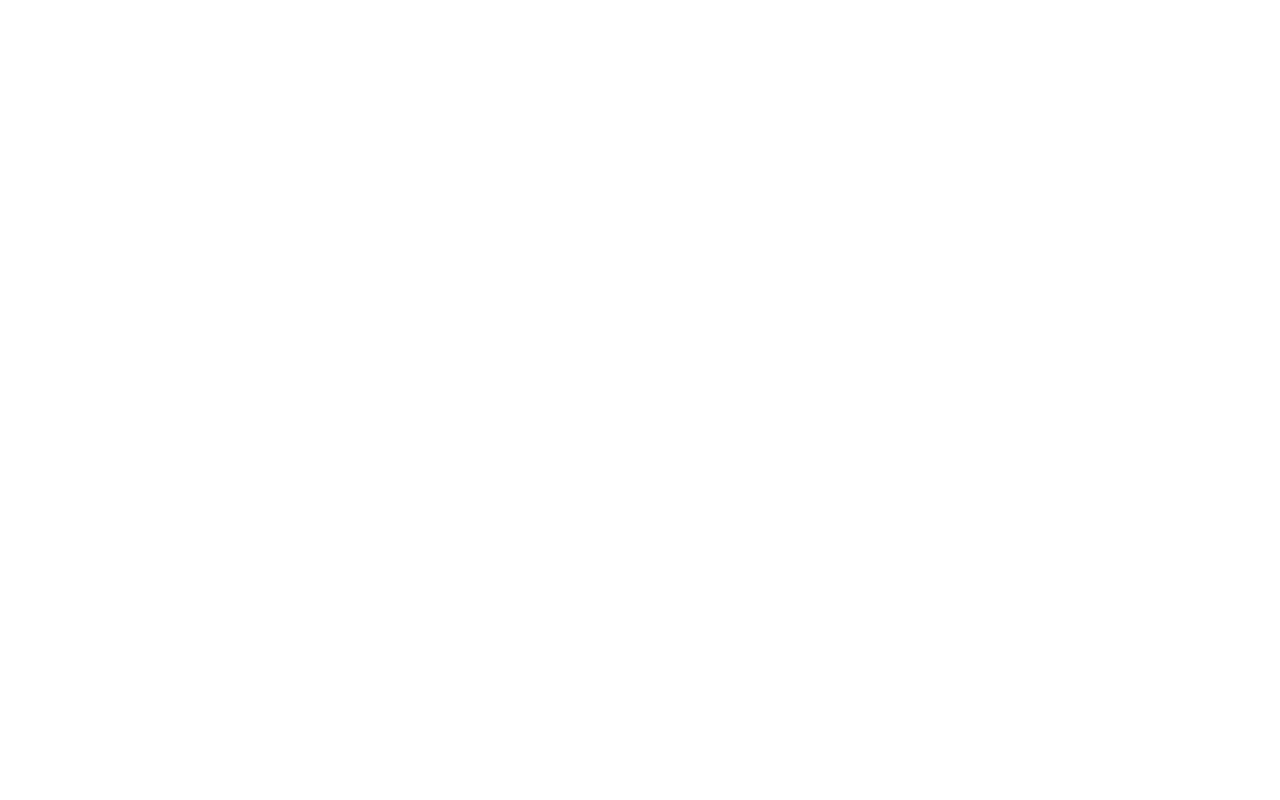
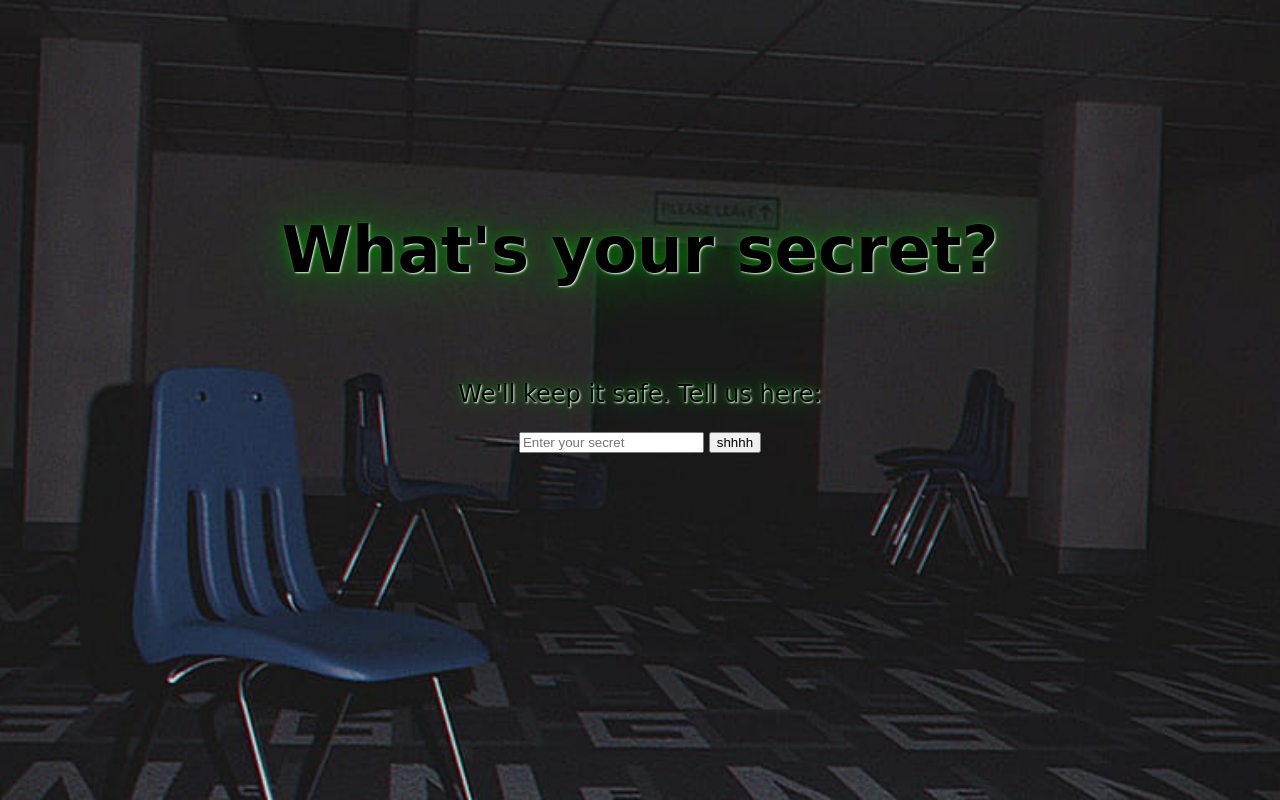
Before and after one commit to modJordan/cipherText, a plain HTML site: page index.html in a window 1280 px wide. Drawn offline with Linux system fonts and the light colour scheme; a web font is replaced by a local one.

Commit message:
added function to display input message in console log.

```diff
--- a/css/styles.css
+++ b/css/styles.css
@@ -5,10 +5,11 @@ h1 {
   text-shadow: 1px 1px 2px whitesmoke, 0 0 1em green, 0 0 0.2em green;
 }
 
-h2 {
+label {
   font-family: 'Grenze Gotisch', cursive;
   color: black;
   font-weight: 400;
+  font-size: x-large;
   text-shadow: 1px 1px 2px whitesmoke, 0 0 1em green, 0 0 0.2em green;
 }
 
--- a/index.html
+++ b/index.html
@@ -0,0 +1,47 @@
+<!DOCTYPE html>
+
+<html>
+
+<head>
+  <meta charset="utf-8">
+  <meta http-equiv="X-UA-Compatible" content="IE=edge">
+  <title>Keep it secret. Keep it Safe.</title>
+  <meta name="description" content="">
+  <meta name="viewport" content="width=device-width, initial-scale=1">
+  <script type="text/javascript" src="js/script.js"></script>
+  <link href="css/styles.css" rel="stylesheet" type="text/css">
+  <link rel="preconnect" href="https://fonts.googleapis.com">
+  <link rel="preconnect" href="https://fonts.gstatic.com" crossorigin>
+  <link
+    href="https://fonts.googleapis.com/css2?family=Grenze+Gotisch:wght@400;900&family=Libre+Baskerville&family=Playfair+Display&family=Shrikhand&display=swap"
+    rel="stylesheet">
+  <style>
+    body {
+      background-image: url('img/liminal.jpg');
+      background-repeat: repeat;
+      background-size: cover;
+      background-attachment: fixed;
+      margin: 0;
+    }
+  </style>
+
+</head>
+
+<body>
+  <div class="header">
+    <h1>What's your secret?</h1>
+  </div>
+  <div class="container">
+    <label for="name">We'll keep it safe. Tell us here:</label>
+    <br>
+    <br>
+    <input type="text" id="getSecret" placeholder="Enter your secret" name="name" required />
+    <button value=text onclick="message()">shhhh</button>
+  </div>
+  <div>
+
+  </div>
+
+</body>
+
+</html>
--- a/js/script.js
+++ b/js/script.js
@@ -0,0 +1,4 @@
+function message() {
+  let num1 = document.getElementById("getSecret").value;
+  console.log(num1);
+}
```
Also changed, not shown: img/liminal.jpg (added).
